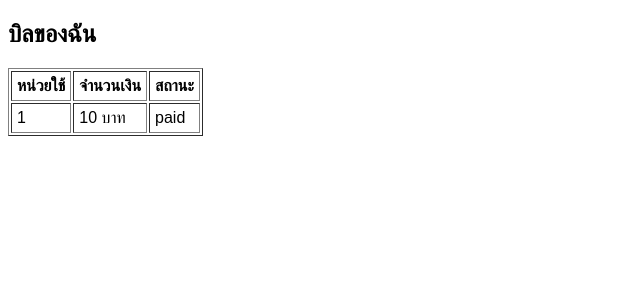
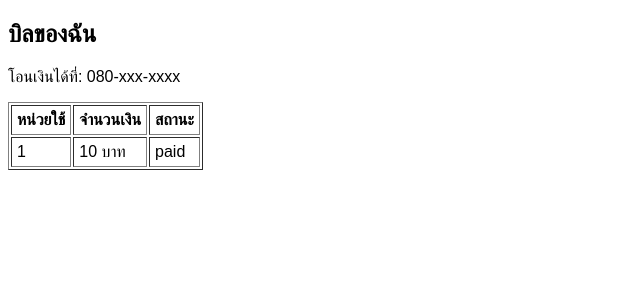
Before and after one commit to poplaga2019-max/water-billing, a PHP site: page /mybill.php in a window 1280 px wide. Shown: the top 300 px of the page, without its empty margins (0-640 px from the left). Run offline with PHP 8.4, Linux system fonts and the light colour scheme; a user stored in the database is signed in; tables that the repository leaves empty hold one stand-in row (values such as "Sample post").

Commit message:
Update mybill.php

```diff
--- a/mybill.php
+++ b/mybill.php
@@ -23,7 +23,7 @@ ORDER BY id DESC
 <body style="font-family: THSarabun, sans-serif;">
 
 <h2>บิลของฉัน</h2>
-
+<p>โอนเงินได้ที่: 080-xxx-xxxx</p>
 <table border="1" cellpadding="5">
 <tr>
     <th>หน่วยใช้</th>
```
